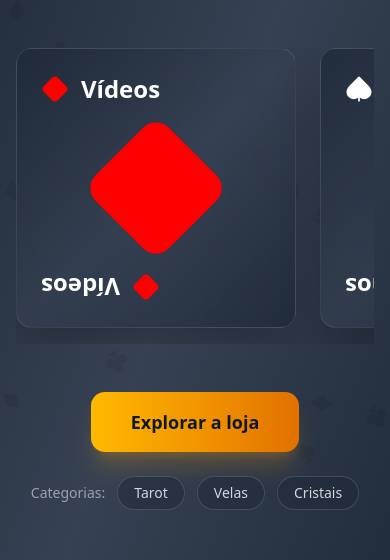
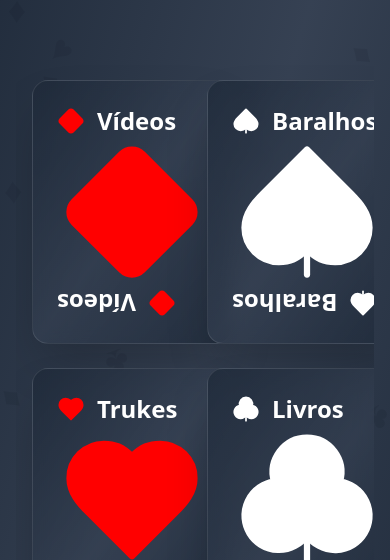
Before and after one commit to AndreCaue/doceilusaoNext, a Next.js app: page / in a window 390 px wide. Shown: the part 272-832 px from the top of the page. Built offline with nearby package versions, Linux system fonts and the light colour scheme; no server answers.

Commit message:
fixing home page responsive

```diff
--- a/src/app/(shop)/page.tsx
+++ b/src/app/(shop)/page.tsx
@@ -44,14 +44,14 @@ const SUIT_CARDS: TSuitCard[] = [
   { name: "Livros", Icon: Club, red: false },
 ];
 
-const STORE_CATEGORIES = ["Tarot", "Velas", "Cristais"];
+const STORE_CATEGORIES = ["Baralho", "Acessórios", "Vídeos"]; // Devera vir do backend.
 
 export default function HomePage() {
   return (
     <div className="relative min-h-screen overflow-hidden bg-gradient-to-br from-gray-800 via-gray-700 to-gray-800">
       <DisplayBackground />
 
-      <div className="relative z-10 mx-auto max-w-6xl px-4 pb-16 pt-24 md:px-6 md:pt-28">
+      <div className="relative z-10 mx-auto max-w-6xl px-4 pb-16 pt-28 md:px-6 ">
         <DisplayHeader
           title="Doce Ilusão"
           subTitle="Entre no universo da mágica: vídeos, baralhos, trukes e livros de ilusão para todos os níveis"
@@ -59,13 +59,13 @@ export default function HomePage() {
 
         {/* Hero carousel — suit category cards (SPA Home parity). Pure CSS
             scroll-snap (no client JS): swipe/scroll horizontally. */}
-        <div className="flex snap-x snap-mandatory gap-6 overflow-x-auto pb-4 [scrollbar-width:none] [&::-webkit-scrollbar]:hidden">
+        <div className="grid grid-cols-2 md:flex snap-x snap-mandatory  gap-6 overflow-x-auto p-4 [scrollbar-width:none] [&::-webkit-scrollbar]:hidden">
           {SUIT_CARDS.map(({ name, Icon, red }) => (
             <Link
               key={name}
               href="/loja"
               aria-label={`Ir para a loja — ${name}`}
-              className="group flex aspect-square w-[280px] shrink-0 snap-center flex-col items-center justify-between rounded-2xl border border-white/10 bg-gradient-to-br from-gray-800/80 via-gray-700/60 to-gray-800/80 p-6 shadow-2xl backdrop-blur-sm transition-all duration-300 hover:-translate-y-2 hover:border-amber-300/50 hover:shadow-lg hover:shadow-amber-500/10 md:w-[320px]"
+              className="group flex aspect-square w-[200px] shrink-0 snap-center flex-col items-center justify-between rounded-2xl border border-white/10 bg-gradient-to-br from-gray-800/80 via-gray-700/60 to-gray-800/80 p-6 shadow-2xl backdrop-blur-sm transition-all duration-300 hover:-translate-y-2 hover:border-amber-300/50 hover:shadow-lg hover:shadow-amber-500/10 md:w-[250px]"
             >
               <span className="flex w-full items-center gap-3 text-2xl font-semibold text-white">
                 <Icon
```
